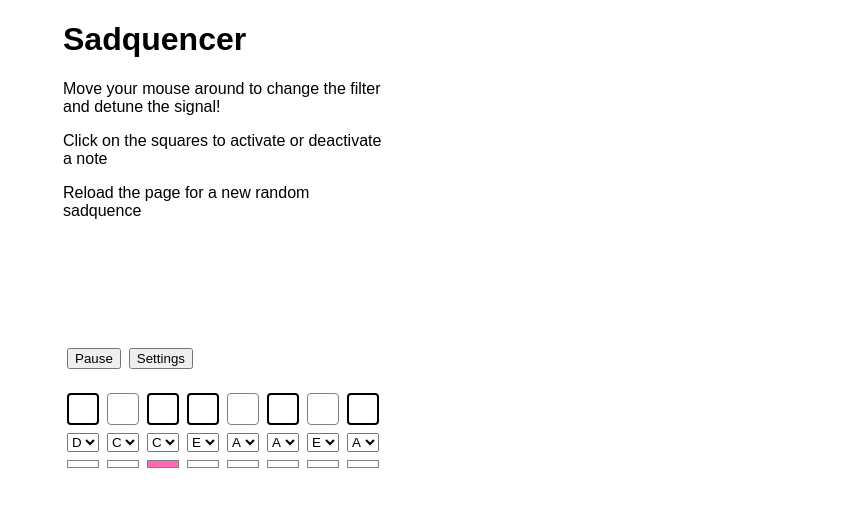
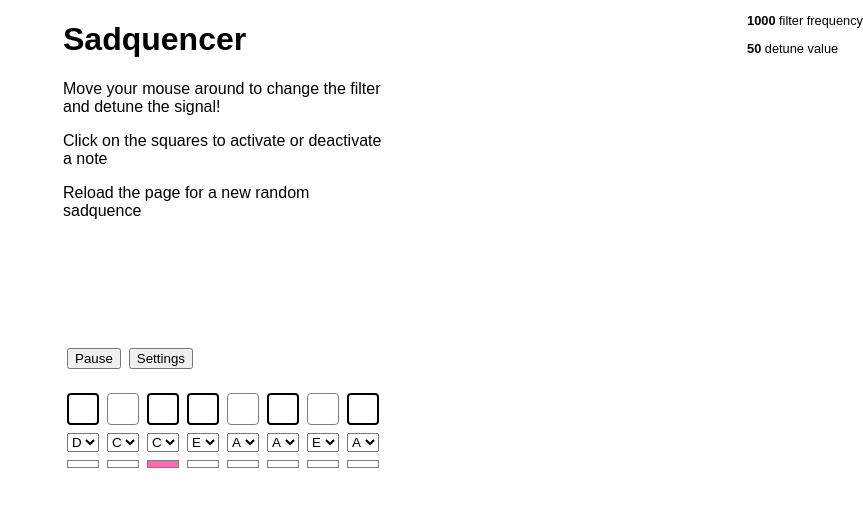
Before and after one commit to simonlindstedt/uselessSynth, a plain HTML site: page index.html in a window 1280 px wide. Both pictures are taken after a click on the button "Play". Shown: the whole page, without its empty margins (417-1280 px from the left). Drawn offline with Linux system fonts and the light colour scheme.

Commit message:
fixed the X/Y-pad width bug

```diff
--- a/css/style.css
+++ b/css/style.css
@@ -20,7 +20,6 @@ header {
   position: absolute;
   top: 0;
   margin: 0px calc(50% - 160px);
-  width: 320px;
 }
 
 .pink {
@@ -32,14 +31,22 @@ header {
 .sequencer-time {
   display: flex;
   justify-content: center;
+  flex-wrap: wrap;
   align-items: center;
+}
+
+.mouse-values {
+  position: absolute;
+  top: 0;
+  right: 0;
+  font-size: 0.8rem;
 }
 
 .controls {
   position: absolute;
   bottom: 0;
   right: 0;
-  width: 320px;
+  max-width: 320px;
   display: none;
   flex-direction: column;
   margin: 16px;
@@ -91,3 +98,11 @@ header {
   margin: 4px;
   width: 32px;
 }
+
+@media only screen and (max-width: 400px) {
+  .sequencer,
+  .sequencer-notes,
+  .sequencer-time {
+    width: 160px;
+  }
+}
--- a/index.html
+++ b/index.html
@@ -14,6 +14,10 @@
       <p>Reload the page for a new random sadquence</p>
     </header>
     <main>
+      <section class="mouse-values">
+        <p>filter frequency</p>
+        <p>detune value</p>
+      </section>
       <section class="controls">
         <label for="note-length">note length</label>
         <select name="note-length" id="note-length">
--- a/js/audio.js
+++ b/js/audio.js
@@ -2,12 +2,11 @@
 const playPauseButton = document.querySelector("button[id='play']");
 const settingsButton = document.querySelector("button[id='settings']");
 const closeButton = document.querySelector(".controls button");
+const mouseValues = document.querySelectorAll(".mouse-values p");
 const controls = document.querySelector(".controls");
 const tempoSelect = document.querySelector("#tempo");
 const noteLength = document.querySelector("#note-length");
 const masterVol = document.querySelector("input[id='volume']");
-let windowHeigth = window.innerHeight;
-let windowWidth = window.innerWidth;
 
 // Init-variables
 let pulse;
@@ -103,23 +102,24 @@ noteLength.addEventListener("change", () => {
   }
 });
 
-window.addEventListener("resize", () => {
-  windowWidth = window.innerHeight;
-  windowHeigth = window.innerWidth;
+document.body.addEventListener("mousemove", (e) => {
+  filter.frequency.value = scaleValueX(1000, 6000, e.x, window.innerWidth);
+  osc.detune.value = scaleValueY(-50, 50, e.y, window.innerHeight);
+  mouseValues[0].innerHTML = `<b>${Math.floor(
+    filter.frequency.value
+  )}</b> filter frequency`;
+  mouseValues[1].innerHTML = `<b>${Math.floor(
+    osc.detune.value
+  )}</b> detune value`;
 });
 
-document.body.addEventListener("mousemove", (e) => {
-  filter.frequency.value = scaleValueX(1000, 6000, e.x);
-  osc.detune.value = scaleValueY(-50, 50, e.y);
-});
-
-function scaleValueX(min, max, xPosition) {
-  let increment = (max - min) / windowWidth;
+function scaleValueX(min, max, xPosition, scale) {
+  let increment = (max - min) / scale;
   return increment * xPosition + min;
 }
 
-function scaleValueY(max, min, yPosition) {
-  let increment = (max - min) / windowHeigth;
+function scaleValueY(max, min, yPosition, scale) {
+  let increment = (max - min) / scale;
   return increment * yPosition + min;
 }
 
@@ -190,6 +190,7 @@ function timeBlink(timeMarker, time) {
   }, time * 0.9);
 }
 
+// Somtimes bugs out and gets stuck on pink, please fix.
 function runSequencer(play = true) {
   if (play) {
     if (pulse) {
@@ -203,6 +204,7 @@ function runSequencer(play = true) {
     pulse = setInterval(() => {
       timeBlink(timeMarkers[count], time);
       playDrunkNote(steps[count], stepNotes[count].value, time);
+
       count++;
       if (count > length) {
         count = 0;
@@ -212,7 +214,6 @@ function runSequencer(play = true) {
         feedbackGain = 0.99;
       }
       feedback.gain.value = feedbackGain;
-      console.log(feedback.gain.value);
     }, time);
   } else if (!play) {
     clearInterval(pulse);
```
